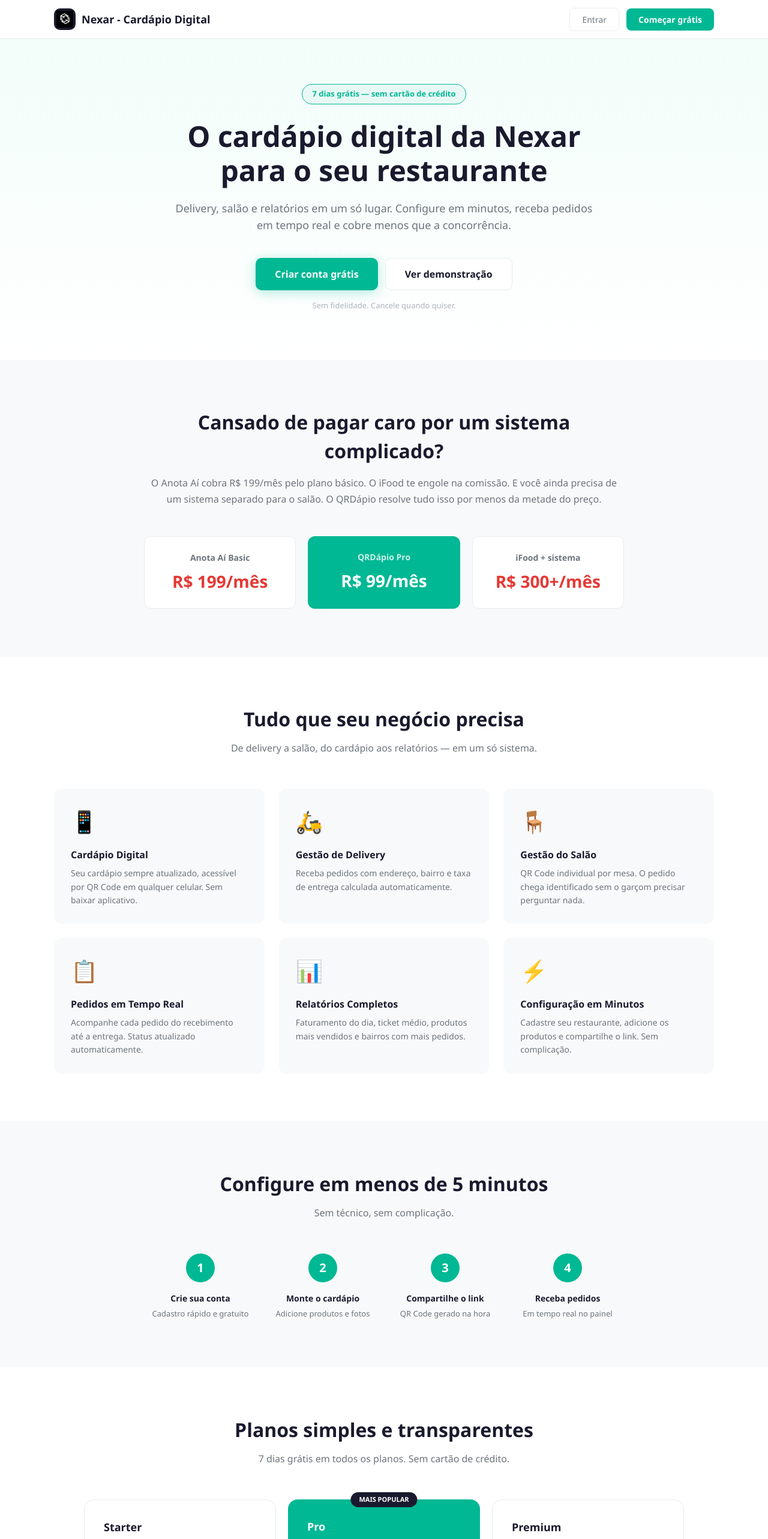
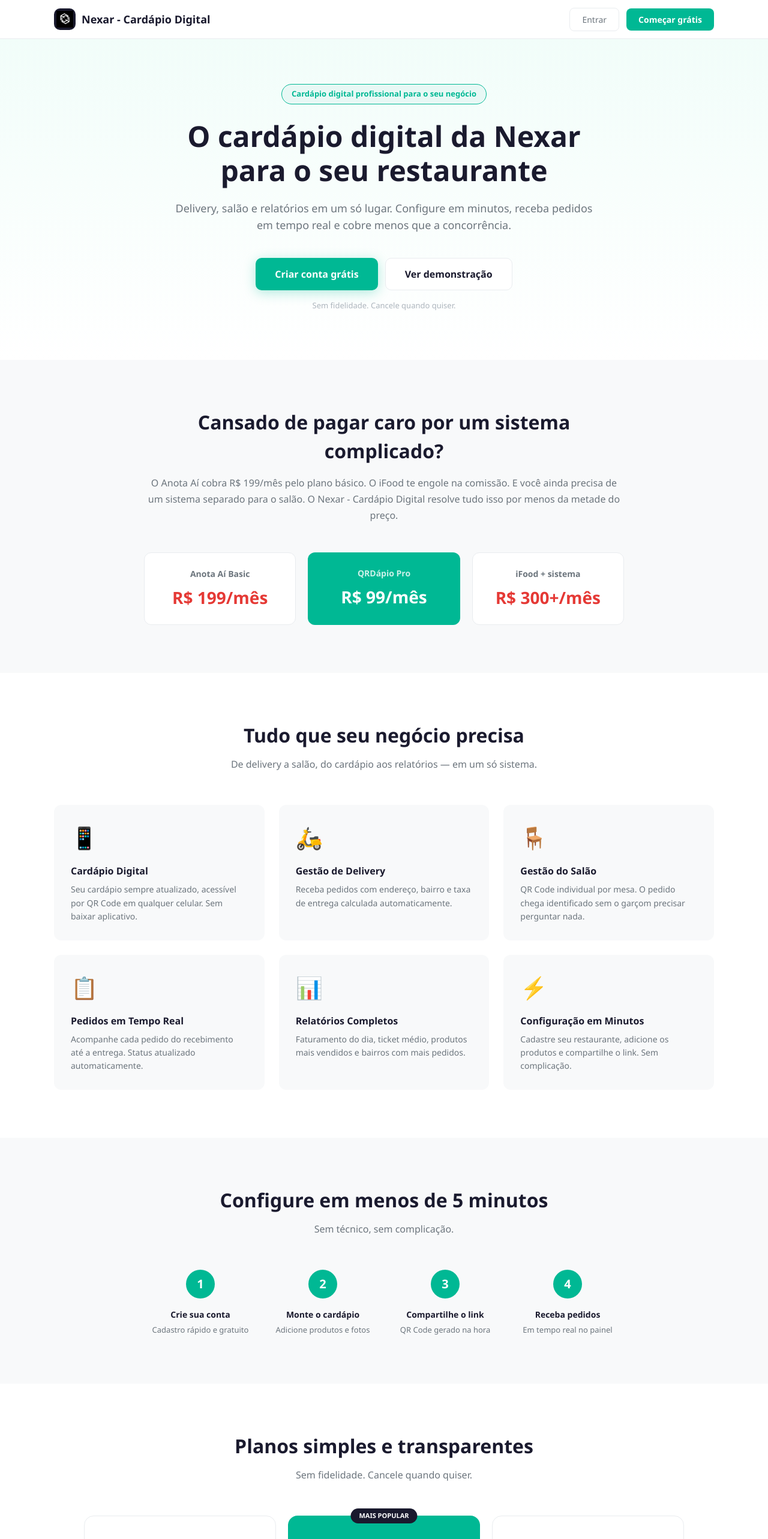
Before and after one commit to nexaragency/cardapio-saas, a Next.js app: page /landing in a window 1280 px wide. Shown: the top 2566 px of the page at 60% size. Built offline with nearby package versions, Linux system fonts and the light colour scheme.

Commit message:
fix: atualiza textos landing page sem trial

```diff
--- a/src/app/landing/page.js
+++ b/src/app/landing/page.js
@@ -107,8 +107,8 @@
       <section style={{ paddingTop: 120, paddingBottom: 80, background: 'linear-gradient(180deg, #F0FDF9 0%, #fff 100%)', textAlign: 'center', padding: '140px 24px 80px' }}>
         <div style={{ maxWidth: 720, margin: '0 auto' }}>
           <div style={{ display: 'inline-block', background: '#E8F8F5', border: '1px solid #00B894', borderRadius: 20, padding: '6px 16px', fontSize: 13, color: '#00B894', fontWeight: 600, marginBottom: 24 }}>
-            7 dias grátis — sem cartão de crédito
-          </div>
+  Cardápio digital profissional para o seu negócio
+</div>
           <h1 style={{ fontSize: 48, fontWeight: 800, color: '#1A1A2E', margin: '0 0 20px', lineHeight: 1.2 }}>
   O cardápio digital da Nexar para o seu restaurante
 </h1>
@@ -134,7 +134,7 @@
         <div style={{ maxWidth: 800, margin: '0 auto', textAlign: 'center' }}>
           <h2 style={{ fontSize: 32, fontWeight: 700, margin: '0 0 16px' }}>Cansado de pagar caro por um sistema complicado?</h2>
           <p style={{ fontSize: 16, color: '#6C757D', margin: '0 0 48px', lineHeight: 1.7 }}>
-            O Anota Aí cobra R$ 199/mês pelo plano básico. O iFood te engole na comissão. E você ainda precisa de um sistema separado para o salão. O QRDápio resolve tudo isso por menos da metade do preço.
+            O Anota Aí cobra R$ 199/mês pelo plano básico. O iFood te engole na comissão. E você ainda precisa de um sistema separado para o salão. O Nexar - Cardápio Digital resolve tudo isso por menos da metade do preço.
           </p>
           <div style={{ display: 'grid', gridTemplateColumns: '1fr 1fr 1fr', gap: 20 }}>
             {[
@@ -203,7 +203,7 @@
         <div style={{ maxWidth: 1000, margin: '0 auto' }}>
           <div style={{ textAlign: 'center', marginBottom: 56 }}>
             <h2 style={{ fontSize: 32, fontWeight: 700, margin: '0 0 12px' }}>Planos simples e transparentes</h2>
-            <p style={{ fontSize: 16, color: '#6C757D', margin: 0 }}>7 dias grátis em todos os planos. Sem cartão de crédito.</p>
+            <p style={{ fontSize: 16, color: '#6C757D', margin: 0 }}>Sem fidelidade. Cancele quando quiser.</p>
           </div>
           <div style={{ display: 'grid', gridTemplateColumns: '1fr 1fr 1fr', gap: 20 }}>
             {plans.map(plan => (
@@ -247,11 +247,11 @@
       <section style={{ padding: '80px 24px', background: '#00B894', textAlign: 'center' }}>
         <div style={{ maxWidth: 600, margin: '0 auto' }}>
           <h2 style={{ fontSize: 36, fontWeight: 800, color: '#fff', margin: '0 0 16px' }}>
-            Comece hoje, grátis por 7 dias
-          </h2>
-          <p style={{ fontSize: 16, color: 'rgba(255,255,255,0.85)', margin: '0 0 36px' }}>
-            Sem cartão de crédito. Sem fidelidade. Cancele quando quiser.
-          </p>
+  Comece hoje mesmo
+</h2>
+<p style={{ fontSize: 16, color: 'rgba(255,255,255,0.85)', margin: '0 0 36px' }}>
+  Sem fidelidade. Cancele quando quiser.
+</p>
           <button onClick={() => router.push('/cadastro')}
             style={{ padding: '16px 48px', background: '#fff', border: 'none', borderRadius: 10, cursor: 'pointer', fontSize: 16, fontWeight: 700, color: '#00B894', boxShadow: '0 4px 20px rgba(0,0,0,0.15)' }}>
             Criar conta grátis agora
```
